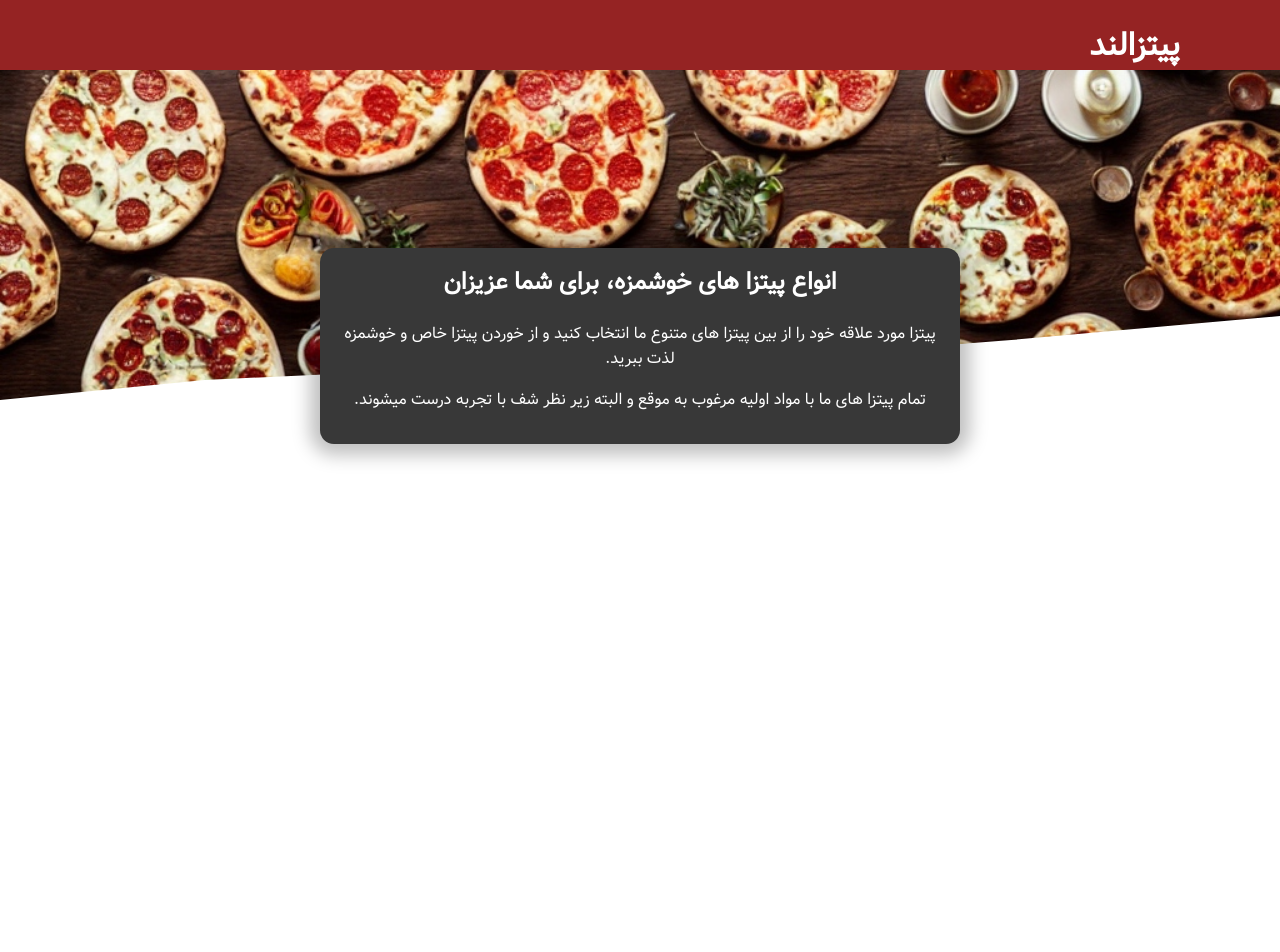
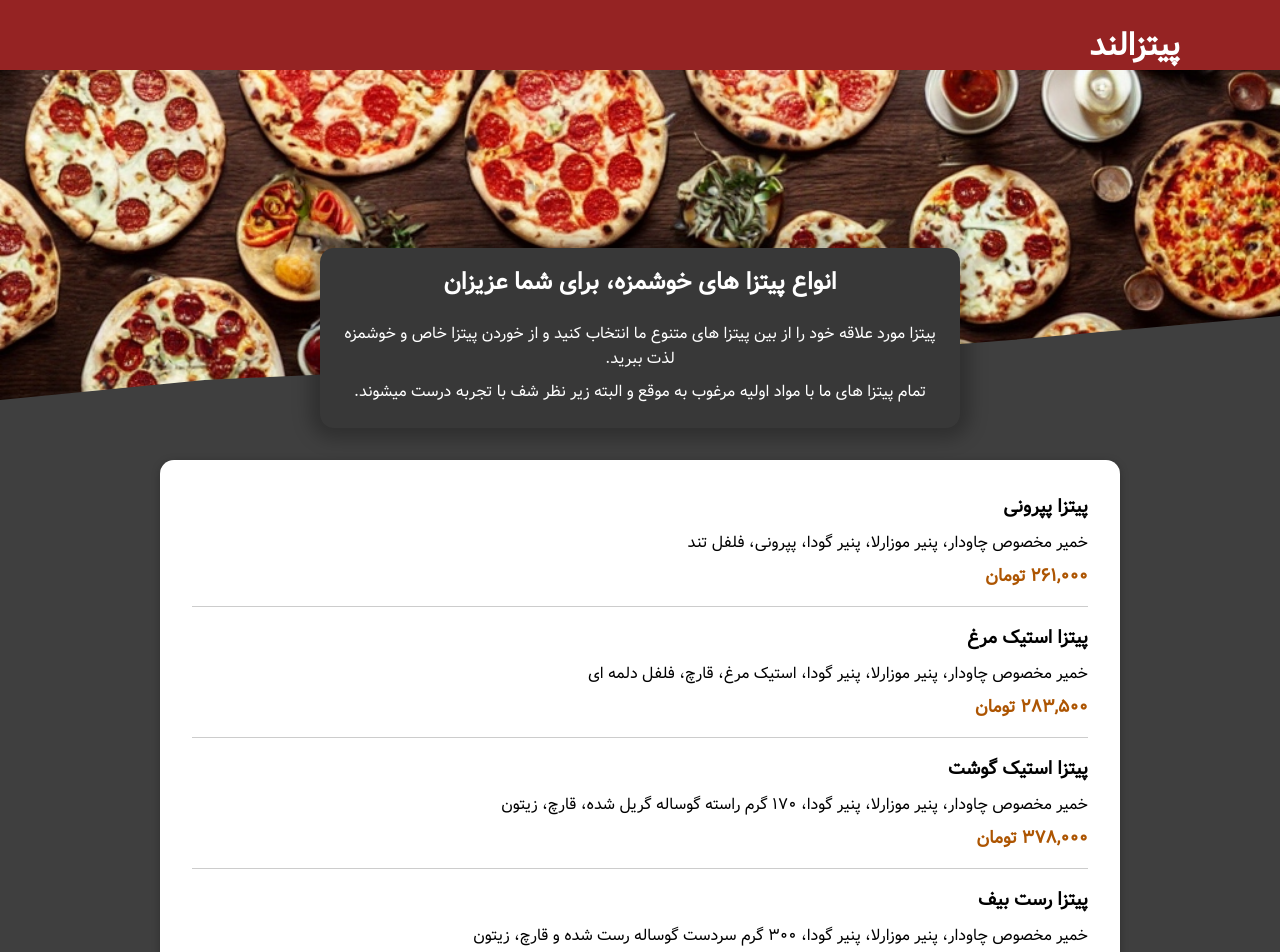
Before and after one commit to valid02/pizza-land, a JavaScript app: page / in a window 1280 px wide. Shown: the top 952 px of the page. Before the commit the page ends 800 px from the top, so only its background shows below. Built offline with nearby package versions, Linux system fonts and the light colour scheme; the HTML template or start-up script is replaced by a standard one.

Commit message:
Completing menu section

```diff
--- a/src/App.js
+++ b/src/App.js
@@ -1,4 +1,5 @@
 import Header from "./components/Header/Header";
+import ListMenu from "./components/Menu/ListMenu";
 import PizzalandSlogan from "./components/PizzalandSlogan/PizzalandSlogan";
 
 const App = () => {
@@ -7,6 +8,7 @@ const App = () => {
       <Header />
       <main>
         <PizzalandSlogan />
+        <ListMenu />
       </main>
     </>
   );
--- /dev/null
+++ b/src/components/Menu/ListMenu.js
@@ -0,0 +1,52 @@
+import MenuItem from "./MenuItem";
+import classes from './ListMenu.module.css';
+import Card from "../UI/Card";
+
+const DUMMY_MEALS = [
+  {
+    id: 'm1',
+    name: 'پیتزا پپرونی',
+    description: 'خمیر مخصوص چاودار، پنیر موزارلا، پنیر گودا، پپرونی، فلفل تند',
+    price: '۲۶۱,۰۰۰ تومان',
+  },
+  {
+    id: 'm2',
+    name: 'پیتزا استیک مرغ',
+    description: 'خمیر مخصوص چاودار، پنیر موزارلا، پنیر گودا، استیک مرغ، قارچ، فلفل دلمه ای',
+    price: '۲۸۳,۵۰۰ تومان',
+  },
+  {
+    id: 'm3',
+    name: 'پیتزا استیک گوشت',
+    description: 'خمیر مخصوص چاودار، پنیر موزارلا، پنیر گودا، ۱۷۰ گرم راسته گوساله گریل شده، قارچ، زیتون',
+    price: '۳۷۸,۰۰۰ تومان',
+  },
+  {
+    id: 'm4',
+    name: 'پیتزا رست بیف',
+    description: 'خمیر مخصوص چاودار، پنیر موزارلا، پنیر گودا، ۳۰۰ گرم سردست گوساله رست شده و قارچ، زیتون',
+    price: '۲۶۱,۰۰۰ تومان',
+  },
+];
+
+const ListMenu = () => {
+  return (
+    <section className={classes['menu-list']}>
+      <Card>
+        <ul>
+          {DUMMY_MEALS.map(meal => (
+            <MenuItem
+              key={meal.id}
+              id={meal.id}
+              name={meal.name}
+              description={meal.description}
+              price={meal.price}
+            />
+          ))}
+        </ul>
+      </Card>
+    </section>
+  );
+}
+
+export default ListMenu;
--- /dev/null
+++ b/src/components/Menu/ListMenu.module.css
@@ -0,0 +1,11 @@
+.menu-list {
+  max-width: 60rem;
+  width: 90%;
+  margin: 2rem auto;
+}
+
+.menu-list ul {
+  list-style: none;
+  margin: 0;
+  padding: 0;
+}
--- /dev/null
+++ b/src/components/Menu/MenuItem.js
@@ -0,0 +1,15 @@
+import classes from './MenuItem.module.css';
+
+const MenuItem = (props) => {
+  return (
+    <li className={classes['menu-item']}>
+      <div>
+        <h3>{props.name}</h3>
+        <p>{props.description}</p>
+        <span className={classes.price}>{props.price}</span>
+      </div>
+    </li>
+  );
+}
+
+export default MenuItem;
--- /dev/null
+++ b/src/components/Menu/MenuItem.module.css
@@ -0,0 +1,17 @@
+.menu-item {
+  color: black;
+  margin: 1rem;
+  padding-bottom: 1rem;
+  border-bottom: 1px solid #ccc;
+}
+
+.menu-item h3, p {
+  margin: .5rem 0;
+}
+
+.price {
+  margin-top: 0.25rem;
+  font-weight: bold;
+  color: #ad5502;
+  font-size: 1.1rem;
+}
--- /dev/null
+++ b/src/components/UI/Card.js
@@ -0,0 +1,7 @@
+import classes from './Card.module.css';
+
+const Card = (props) => {
+  return <div className={classes.card}>{props.children}</div>;
+}
+
+export default Card;
--- /dev/null
+++ b/src/components/UI/Card.module.css
@@ -0,0 +1,6 @@
+.card {
+  padding: 1rem;
+  box-shadow: 0 2px 8px rgba(0, 0, 0, 0.25);
+  border-radius: 14px;
+  background-color: white;
+}
--- a/src/index.css
+++ b/src/index.css
@@ -15,4 +15,5 @@ html {
 body {
   margin: 0;
   color: #fff;
+  background-color: #3f3f3f;
 }
```
